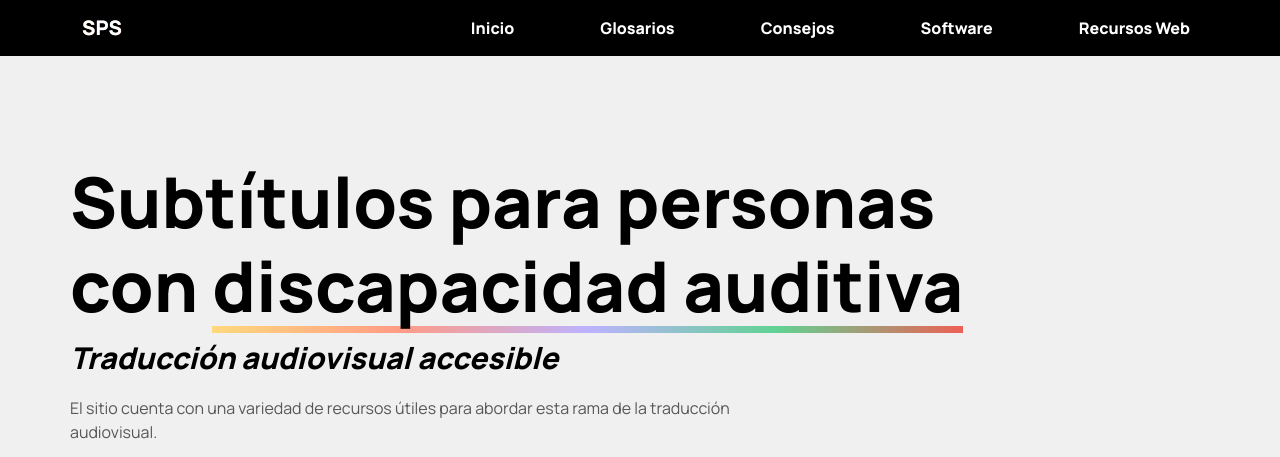
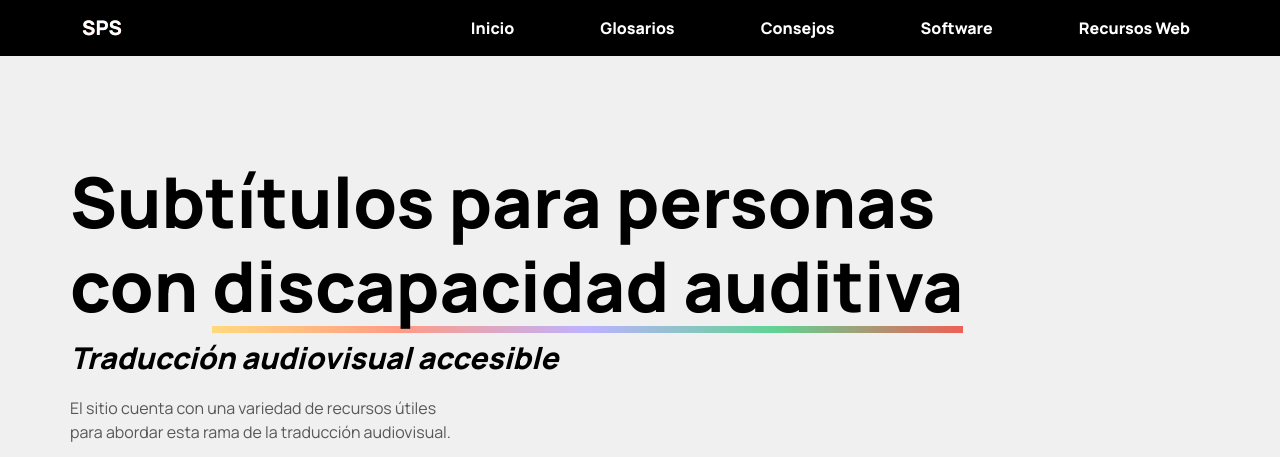
Before and after one commit to debofedre/Traducci-n-audiovisual-accesible, a website: page index.html in a window 1280 px wide. Shown: the top 457 px of the page. Drawn offline with nearby package versions, Linux system fonts and the light colour scheme.

Commit message:
textoindex

```diff
--- a/scss/main.scss
+++ b/scss/main.scss
@@ -92,7 +92,7 @@
     }
     .parrafoIndex{
         text-align: left;
-        width: 700px;
+        width: 400px;
         color: #575757;
     }
 
```
Also changed, not shown: css/main.css.
